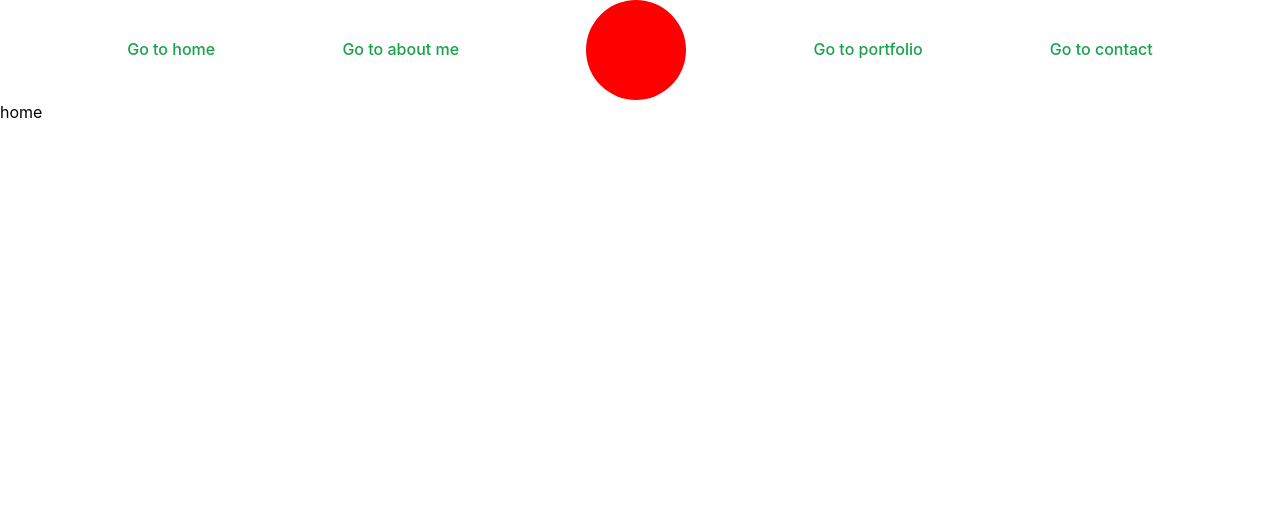
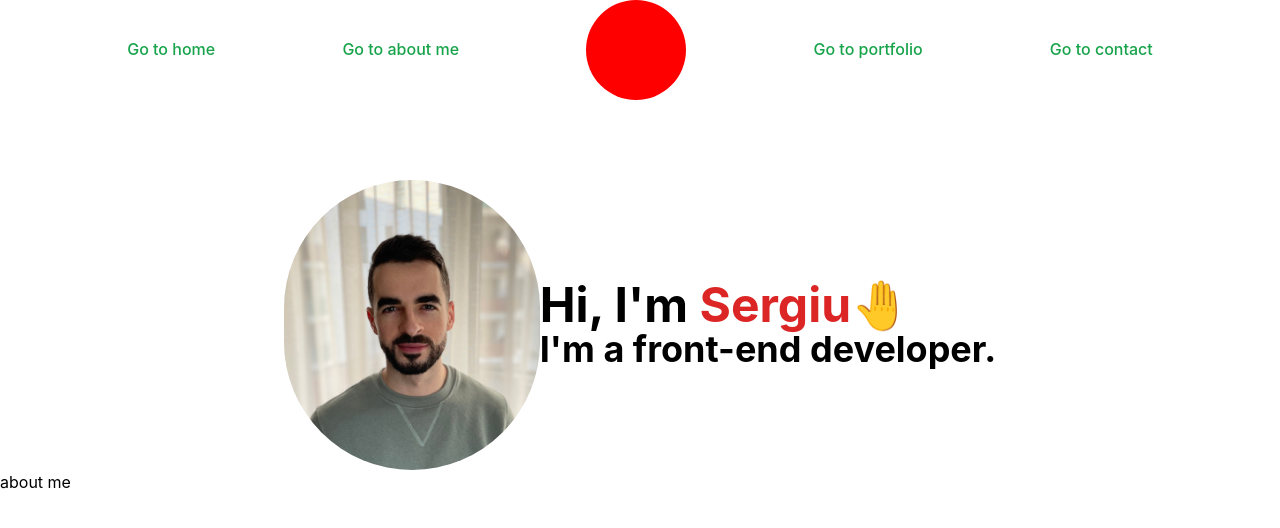
Before and after one commit to sergiupop/personal-page, a React (Create React App) app: page / in a window 1280 px wide. Shown: the top 528 px of the page. Built offline with nearby package versions, Linux system fonts and the light colour scheme.

Commit message:
Add initial Home component with waving hand animation

```diff
--- a/src/App.tsx
+++ b/src/App.tsx
@@ -1,12 +1,11 @@
+import Home from './components/Home';
 import Navbar from './components/Navbar';
 
 const App = () => {
   return (
     <>
       <Navbar />
-      <section id="homeSection" style={{ height: "2000px" }}>
-        home
-      </section>
+      <Home />
 
       <section id="aboutMeSection" style={{ height: "2000px" }}>
         about me
--- /dev/null
+++ b/src/components/Home.tsx
@@ -0,0 +1,15 @@
+import selfImage from "../images/self.jpg";
+
+const Home = () => {
+  return (
+    <section id="homeSection" className="flex items-center justify-center mt-20">
+        <img src={selfImage} alt="developer" className="w-1/5 rounded-full"/>
+        <div>
+          <h1 className="text-5xl font-bold">Hi, I'm <span className="text-red-600">Sergiu</span><span className="animate-waving-hand inline-block origin-[70%_70%]">🤚</span></h1>
+          <h2 className="text-4xl font-bold">I'm a front-end developer.</h2>
+        </div>
+    </section>
+  )
+}
+
+export default Home;
--- a/tailwind.config.js
+++ b/tailwind.config.js
@@ -2,7 +2,23 @@
 module.exports = {
   content: ["./src/**/*.tsx"],
   theme: {
-    extend: {},
+    extend: {
+      keyframes: {
+        wave: {
+          "0%": { transform: "rotate(0.0deg)" },
+          "10%": { transform: "rotate(14deg)" },
+          "20%": { transform: "rotate(-8deg)" },
+          "30%": { transform: "rotate(14deg)" },
+          "40%": { transform: "rotate(-4deg)" },
+          "50%": { transform: "rotate(10.0deg)" },
+          "60%": { transform: "rotate(0.0deg)" },
+          "100%": { transform: "rotate(0.0deg)" },
+        },
+      },
+      animation: {
+        "waving-hand": "wave 2.5s linear infinite"
+      }
+    },
   },
   plugins: [],
 }
```
Also changed, not shown: src/images/self.jpg (added).
